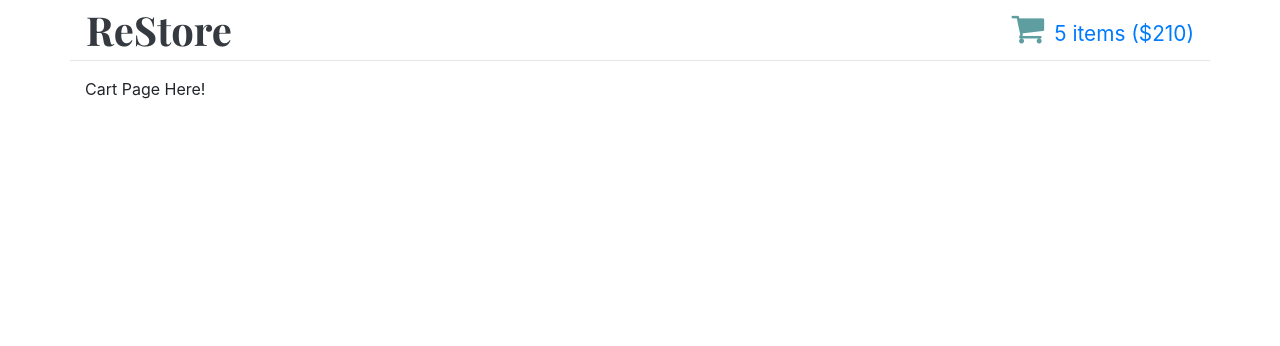
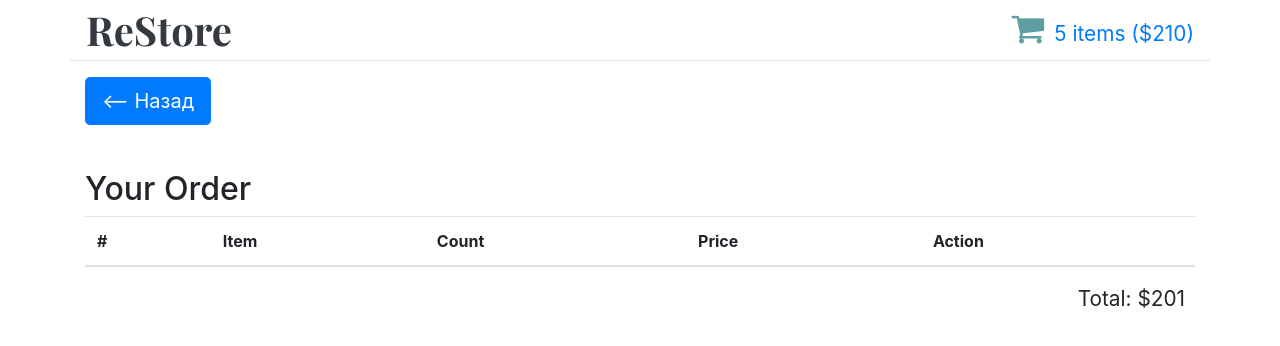
Before and after one commit to prr21/re-store, a React (Create React App) app: page /cart in a window 1280 px wide. Shown: the top 346 px of the page. Built offline with nearby package versions, Linux system fonts and the light colour scheme.

Commit message:
Отображение таблицы и кнопки назад

```diff
--- a/src/components/pages/cart-page.js
+++ b/src/components/pages/cart-page.js
@@ -1,9 +1,21 @@
 import React from 'react';
+import { withRouter } from 'react-router-dom';
 
-const CartPage = () => {
+import ShoppingCartTable from '../shopping-cart-table';
+
+const CartPage = ({ history }) => {
+
 	return(
-		<div>Cart Page Here!</div>
+		<div>
+			<button className="btn btn-primary btn-lg"
+				onClick={ () =>
+					history.goBack()
+				}>
+				{'<— Назад'}
+			</button>
+			<ShoppingCartTable />
+		</div>
 	)
 }
 
-export default CartPage;
+export default withRouter(CartPage);
```
